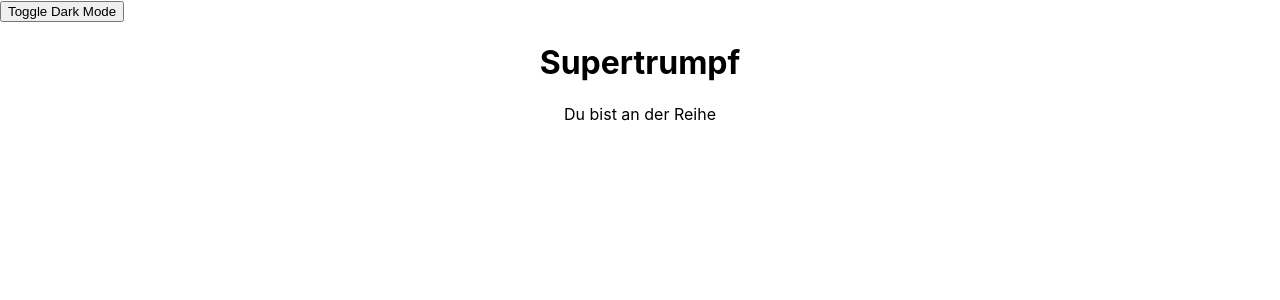
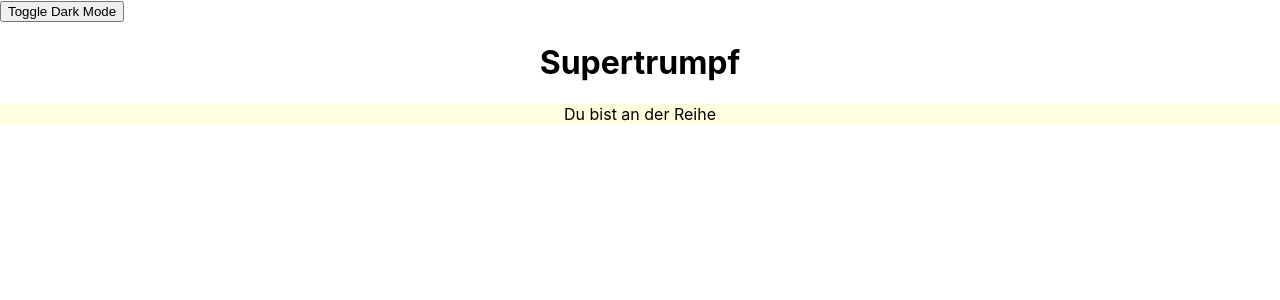
Before and after one commit to lucasm98/Supertrumpf, a React (Create React App) app: page / in a window 1280 px wide. Shown: the top 300 px of the page. Built offline with nearby package versions, Linux system fonts and the light colour scheme; no server answers; the HTML template or start-up script is replaced by a standard one.

Commit message:
added Inline-Styling to Game

```diff
--- a/src/Game.tsx
+++ b/src/Game.tsx
@@ -11,10 +11,15 @@ interface Props {
 export default function Game({ title }: Props) {
   const [state, play] = useCards();
 
+  const infoStyles = {
+    color: state.playersTurn ? 'black' : 'darkgrey',
+    backgroundColor: state.playersTurn ? 'lightyellow' : 'white',
+  };
+
   return (
     <>
       <h1>{title}</h1>
-      <div className="info">
+      <div className="info" style={infoStyles}>
         {state.playersTurn ? 'Du bist' : 'Der Computer ist'} an der Reihe
       </div>
       <div className="cards">
```
